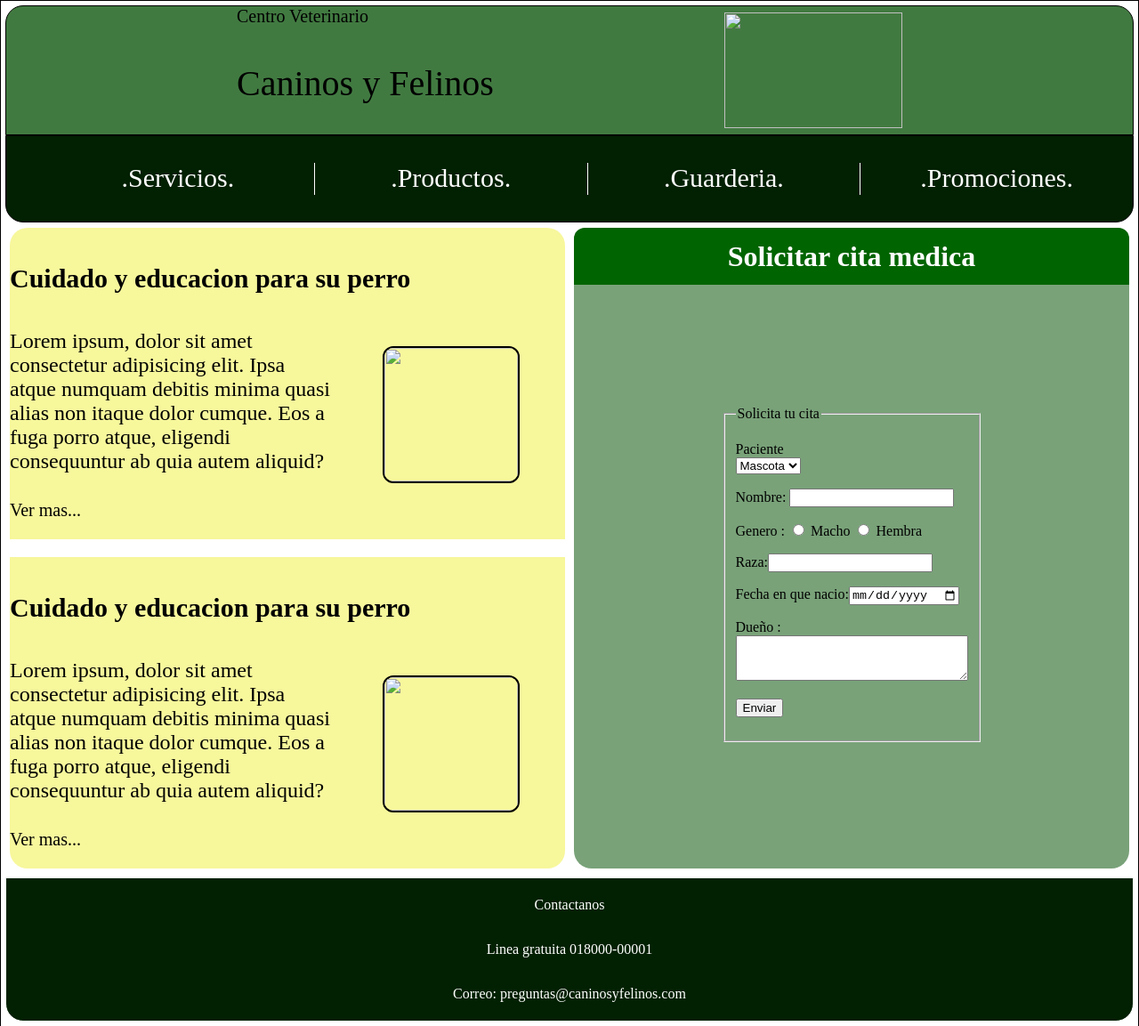
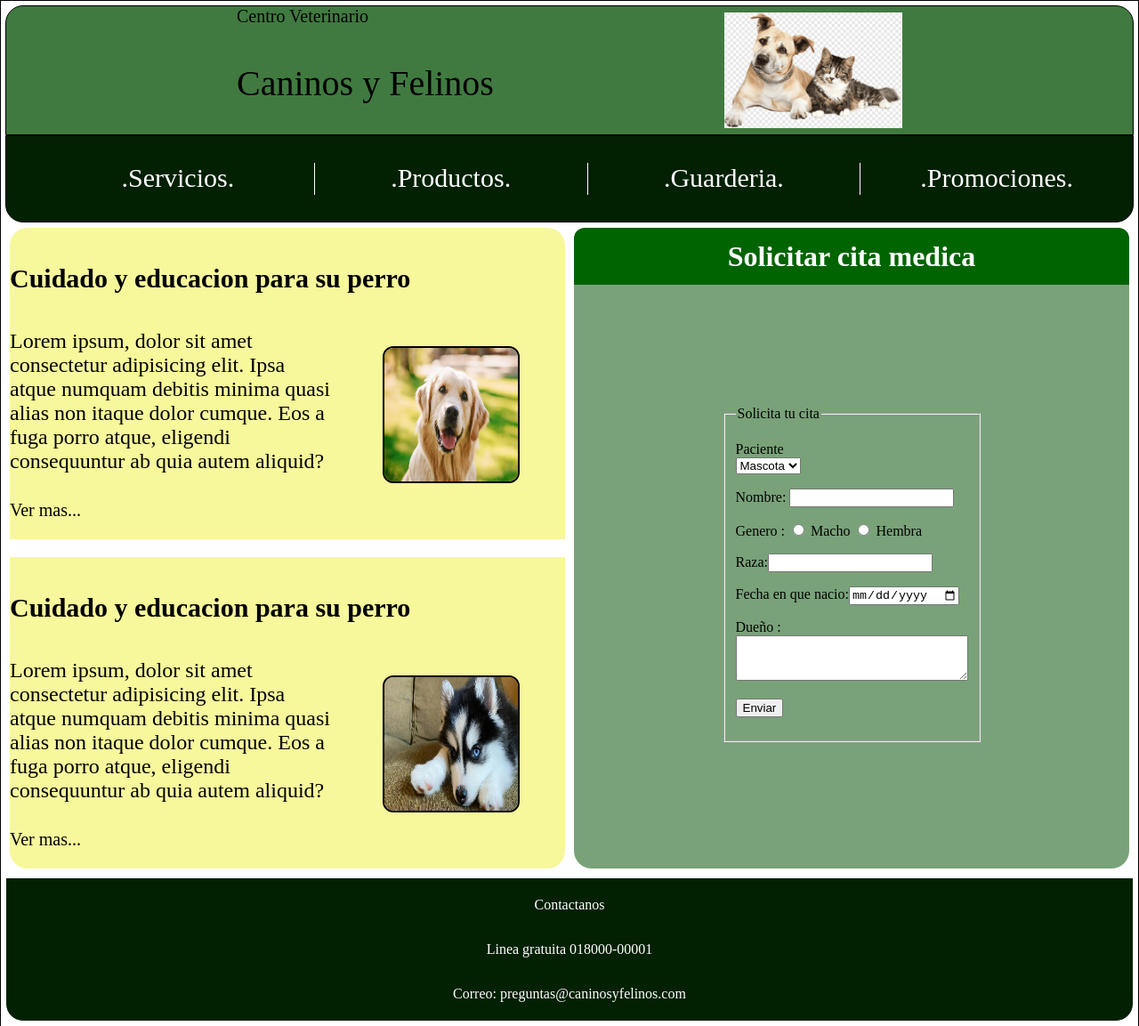
Before and after one commit to graixz/maque_1, a plain HTML site: page index.html in a window 1280 px wide. Shown: the whole page at 89% size. Drawn offline with Linux system fonts and the light colour scheme; the site is published under a folder, as on GitHub Pages, so addresses that start at the root find nothing.

Commit message:
Update index.html

```diff
--- a/index.html
+++ b/index.html
@@ -17,7 +17,7 @@
         <div class="imagenes">
           <img
             class="pr"
-            src="/img/png-transparent-cat-dog-ferret-kitten-pet-cat-cat-like-mammal-animals-pet.png"
+            src="img/png-transparent-cat-dog-ferret-kitten-pet-cat-cat-like-mammal-animals-pet.png"
             alt=""
           />
         </div>
@@ -46,7 +46,7 @@
               aliquid?
             </div>
 
-            <div class="dog"><img class="perro" src="/img/perro1.jpg" /></div>
+            <div class="dog"><img class="perro" src="img/perro1.jpg" /></div>
           </div>
 
           <a class="ver" href="#">Ver mas...</a>
@@ -63,7 +63,7 @@
               aliquid?
             </div>
 
-            <div class="dog"><img class="perro" src="/img/perro2.webp" /></div>
+            <div class="dog"><img class="perro" src="img/perro2.webp" /></div>
           </div>
 
           <a class="ver" href="#">Ver mas...</a>
```
